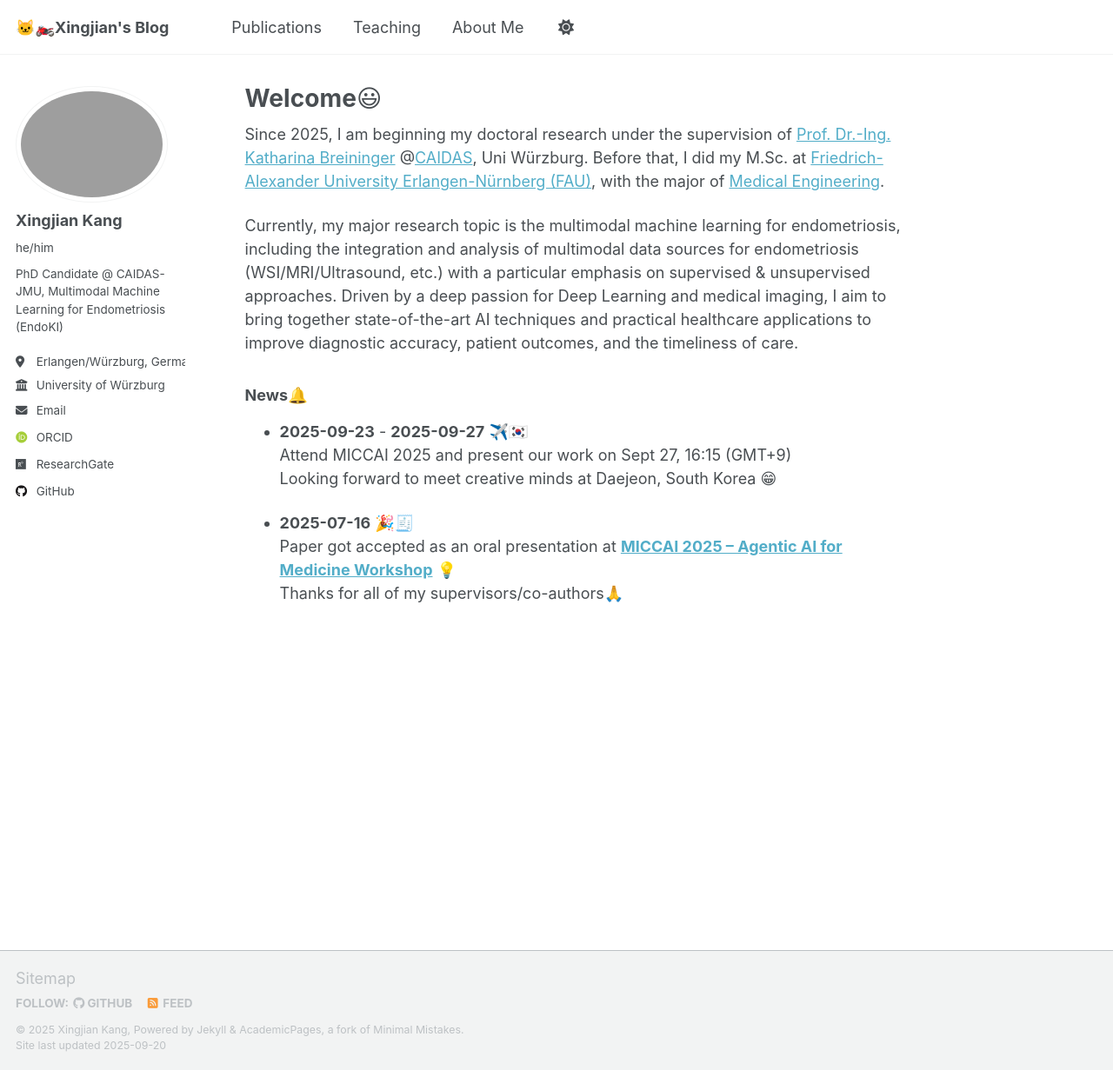
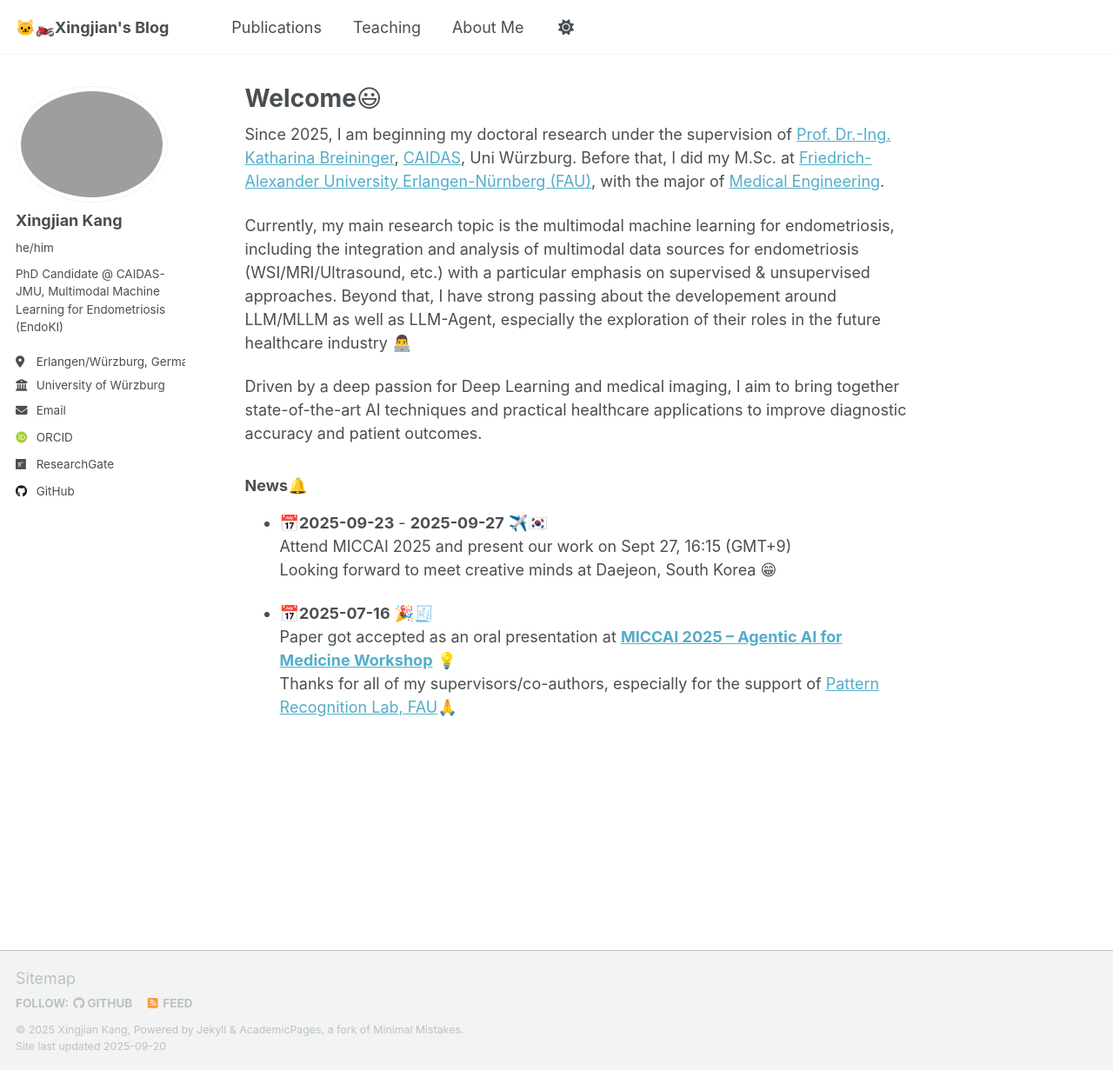
Before and after one commit to TrevorKang/TrevorKang.github.io, a Jekyll site: the page built from _pages/about.md, in a window 1280 px wide and 1231 px high. Shown: the whole window at 87% size. Built offline with Jekyll 4.4.1, drawn with Linux system fonts in a browser that asks for light colours; some web fonts are replaced; a script that is not in the unit is left out.

Commit message:
edit about.md

```diff
--- a/_pages/about.md
+++ b/_pages/about.md
@@ -7,16 +7,19 @@ redirect_from:
   - /about.html
 ---
 
-Since 2025, I am beginning my doctoral research under the supervision of [Prof. Dr.-Ing. Katharina Breininger](https://www.caidas.uni-wuerzburg.de/pr/team/katharina-breininger/) @[CAIDAS](https://www.caidas.uni-wuerzburg.de/), Uni Würzburg. Before that, I did my M.Sc. at [Friedrich-Alexander University Erlangen-Nürnberg (FAU)](https://www.fau.de/), with the major of [Medical Engineering](https://meinstudium.fau.de/studiengang/medizintechnik-msc/).
+Since 2025, I am beginning my doctoral research under the supervision of [Prof. Dr.-Ing. Katharina Breininger](https://www.caidas.uni-wuerzburg.de/pr/team/katharina-breininger/), [CAIDAS](https://www.caidas.uni-wuerzburg.de/), Uni Würzburg. Before that, I did my M.Sc. at [Friedrich-Alexander University Erlangen-Nürnberg (FAU)](https://www.fau.de/), with the major of [Medical Engineering](https://meinstudium.fau.de/studiengang/medizintechnik-msc/).
 
-Currently, my major research topic is the multimodal machine learning for endometriosis, including the integration and analysis of multimodal data sources for endometriosis (WSI/MRI/Ultrasound, etc.) with a particular emphasis on supervised & unsupervised approaches. Driven by a deep passion for Deep Learning and medical imaging, I aim to bring together state-of-the-art AI techniques and practical healthcare applications to improve diagnostic accuracy, patient outcomes, and the timeliness of care.
+Currently, my main research topic is the multimodal machine learning for endometriosis, including the integration and analysis of multimodal data sources for endometriosis (WSI/MRI/Ultrasound, etc.) with a particular emphasis on supervised & unsupervised approaches. Beyond that, I have strong passing about the developement around LLM/MLLM as well as LLM-Agent, especially the exploration of their roles in the future healthcare industry 👨‍💻
+
+Driven by a deep passion for Deep Learning and medical imaging, I aim to bring together state-of-the-art AI techniques and practical healthcare applications to improve diagnostic accuracy and patient outcomes.
+
 
 ### News🔔
-- **2025-09-23** - **2025-09-27** ✈️🇰🇷
+- 📅**2025-09-23** - **2025-09-27** ✈️🇰🇷
   Attend MICCAI 2025 and present our work on Sept 27, 16:15 (GMT+9)
   Looking forward to meet creative minds at Daejeon, South Korea 😁
 
 
-- **2025-07-16** 🎉🧾
+- 📅**2025-07-16** 🎉🧾
   Paper got accepted as an oral presentation at **[MICCAI 2025 – Agentic AI for Medicine Workshop](https://miccai-agentic-ai.github.io/)** 💡
-  Thanks for all of my supervisors/co-authors🙏
+  Thanks for all of my supervisors/co-authors, especially for the support of [Pattern Recognition Lab, FAU](https://lme.tf.fau.de/news/the-pattern-recognition-lab-at-miccai-2025/)🙏
```
